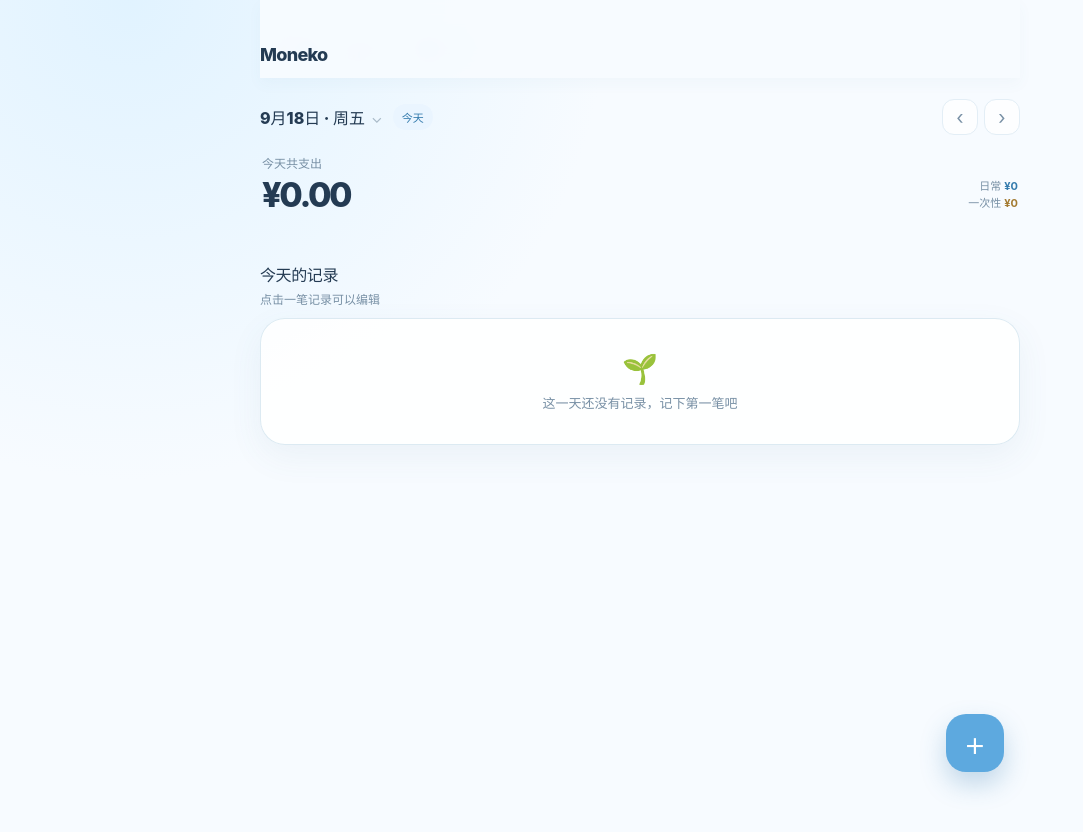
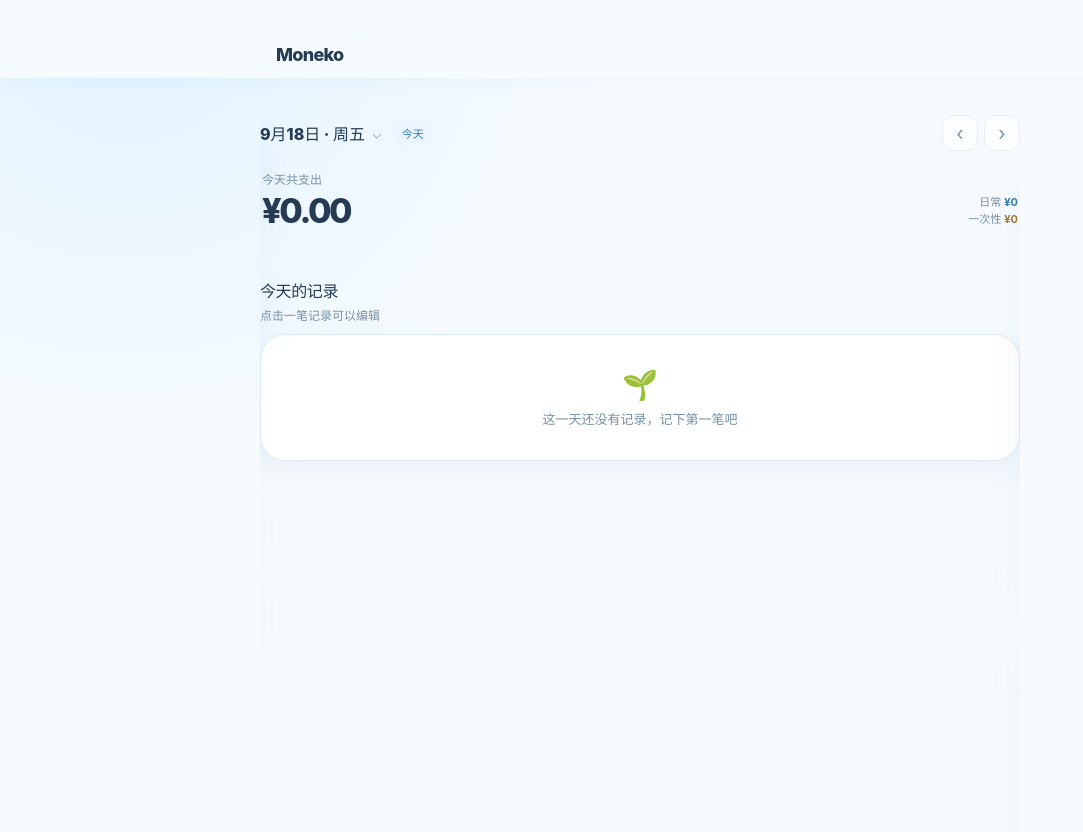
Before and after one commit to lemoeJuice/Moneko, a Vue app: page / in a window 1280 px wide. Shown: the top 832 px of the page, without its empty margins (0-1083 px from the left). Before the commit the page ends 800 px from the top, so only its background shows below. Built offline with nearby package versions, Linux system fonts and the light colour scheme.

Commit message:
feat: add swipeable looping tab views

```diff
--- a/src/App.vue
+++ b/src/App.vue
@@ -1,5 +1,5 @@
 <script setup lang="ts">
-import { onMounted, ref } from 'vue'
+import { computed, onBeforeUnmount, onMounted, ref } from 'vue'
 import BottomNav from './components/BottomNav.vue'
 import ExpenseEditorModal from './components/ExpenseEditorModal.vue'
 import HomeView from './views/HomeView.vue'
@@ -10,28 +10,94 @@ import type { Expense } from './types'
 
 type AppView = 'home' | 'stats' | 'settings'
 
-const activeView = ref<AppView>('home')
+const viewOrder: AppView[] = ['home', 'stats', 'settings']
+const viewPanels: AppView[] = ['settings', 'home', 'stats', 'settings', 'home']
+const displayIndex = ref(1)
+const isAnimating = ref(true)
+const touchStart = ref<{ x: number; y: number } | null>(null)
 const editingExpense = ref<Expense | null>(null)
 const expenseStore = useExpenseStore()
+
+const activeView = computed<AppView>({
+  get: () => viewOrder[(displayIndex.value - 1 + viewOrder.length) % viewOrder.length],
+  set: (view) => goToView(view)
+})
+
+const trackStyle = computed(() => ({
+  transform: `translate3d(-${displayIndex.value * 20}%, 0, 0)`,
+  transition: isAnimating.value ? 'transform .36s cubic-bezier(.22, .75, .25, 1)' : 'none'
+}))
 
 onMounted(() => expenseStore.load())
 
 function openEditor(expense: Expense): void {
   editingExpense.value = expense
 }
+
+function goToView(view: AppView): void {
+  const targetIndex = viewOrder.indexOf(view) + 1
+  if (targetIndex === displayIndex.value) return
+  isAnimating.value = true
+  displayIndex.value = targetIndex
+}
+
+function moveView(direction: 1 | -1): void {
+  isAnimating.value = true
+  displayIndex.value += direction
+}
+
+function handleTrackTransitionEnd(event: TransitionEvent): void {
+  if (event.propertyName !== 'transform') return
+  if (displayIndex.value === 0 || displayIndex.value === viewPanels.length - 1) {
+    const targetIndex = displayIndex.value === 0 ? viewPanels.length - 2 : 1
+    isAnimating.value = false
+    displayIndex.value = targetIndex
+    window.requestAnimationFrame(() => {
+      window.requestAnimationFrame(() => { isAnimating.value = true })
+    })
+  }
+}
+
+function handleTouchStart(event: TouchEvent): void {
+  const touch = event.touches[0]
+  if (touch) touchStart.value = { x: touch.clientX, y: touch.clientY }
+}
+
+function handleTouchEnd(event: TouchEvent): void {
+  if (!touchStart.value) return
+  const touch = event.changedTouches[0]
+  if (!touch) return
+  const deltaX = touch.clientX - touchStart.value.x
+  const deltaY = touch.clientY - touchStart.value.y
+  touchStart.value = null
+  if (Math.abs(deltaX) < 45 || Math.abs(deltaX) < Math.abs(deltaY)) return
+  moveView(deltaX < 0 ? 1 : -1)
+}
+
+onBeforeUnmount(() => { touchStart.value = null })
 </script>
 
 <template>
   <div class="app-shell">
+    <header class="topbar">
+      <div class="topbar-inner">
+        <div class="brand-name">Moneko</div>
+      </div>
+    </header>
+
     <div class="app-content">
-      <header class="topbar">
-        <div class="brand-name">Moneko</div>
-      </header>
-
-      <main>
-        <HomeView v-if="activeView === 'home'" @edit="openEditor" />
-        <StatsView v-else-if="activeView === 'stats'" @edit="openEditor" />
-        <SettingsView v-else />
+      <main
+        class="view-viewport"
+        @touchstart.passive="handleTouchStart"
+        @touchend="handleTouchEnd"
+      >
+        <div class="view-track" :style="trackStyle" @transitionend="handleTrackTransitionEnd">
+          <section v-for="(view, index) in viewPanels" :key="`${view}-${index}`" class="view-panel">
+            <HomeView v-if="view === 'home'" @edit="openEditor" />
+            <StatsView v-else-if="view === 'stats'" @edit="openEditor" />
+            <SettingsView v-else />
+          </section>
+        </div>
       </main>
     </div>
 
--- a/src/style.css
+++ b/src/style.css
@@ -39,7 +39,7 @@ button:focus-visible, input:focus-visible, textarea:focus-visible {
 .app-shell {
   --app-top-padding: max(18px, env(safe-area-inset-top));
   min-height: 100vh;
-  padding: var(--app-top-padding) 16px calc(96px + env(safe-area-inset-bottom));
+  padding: calc(var(--app-top-padding) + 64px) 16px calc(96px + env(safe-area-inset-bottom));
 }
 
 .app-content {
@@ -48,21 +48,23 @@ button:focus-visible, input:focus-visible, textarea:focus-visible {
 }
 
 .topbar {
-  position: sticky;
-  z-index: 12;
+  position: fixed;
+  z-index: 15;
   top: 0;
-  display: flex;
-  align-items: center;
-  min-height: calc(48px + var(--app-top-padding));
-  margin-top: calc(var(--app-top-padding) * -1);
-  margin-bottom: 16px;
+  right: 0;
+  left: 0;
   padding-top: var(--app-top-padding);
   background: rgba(247, 251, 255, .94);
   box-shadow: 0 6px 14px rgba(66, 117, 148, .04);
   backdrop-filter: blur(12px);
 }
 
+.topbar-inner { display: flex; align-items: center; width: min(100%, 760px); min-height: 48px; margin: 0 auto; padding: 0 16px; }
 .brand-name { font-size: 18px; font-weight: 800; letter-spacing: -.04em; }
+
+.view-viewport { overflow: hidden; touch-action: pan-y; }
+.view-track { display: flex; width: 500%; align-items: flex-start; will-change: transform; }
+.view-panel { flex: 0 0 20%; min-width: 0; }
 
 .page-heading { margin: 0; font-size: clamp(25px, 7vw, 34px); letter-spacing: -.055em; line-height: 1.1; }
 .page-kicker { margin: 0 0 8px; color: var(--blue-deep); font-size: 12px; font-weight: 800; letter-spacing: .08em; }
@@ -266,7 +268,7 @@ button:focus-visible, input:focus-visible, textarea:focus-visible {
 }
 
 @media (min-width: 800px) {
-  .app-shell { --app-top-padding: 30px; padding-top: var(--app-top-padding); }
+  .app-shell { --app-top-padding: 30px; padding-top: calc(var(--app-top-padding) + 64px); }
   .bottom-nav { top: 0; right: auto; bottom: auto; left: auto; width: 240px; padding: 0; border: 0; background: transparent; backdrop-filter: none; }
   .bottom-nav-inner { position: fixed; top: 30px; left: max(28px, calc(50% - 380px)); display: flex; gap: 5px; width: auto; }
   .nav-button { display: flex; gap: 6px; min-height: 38px; padding: 0 11px; }
```
